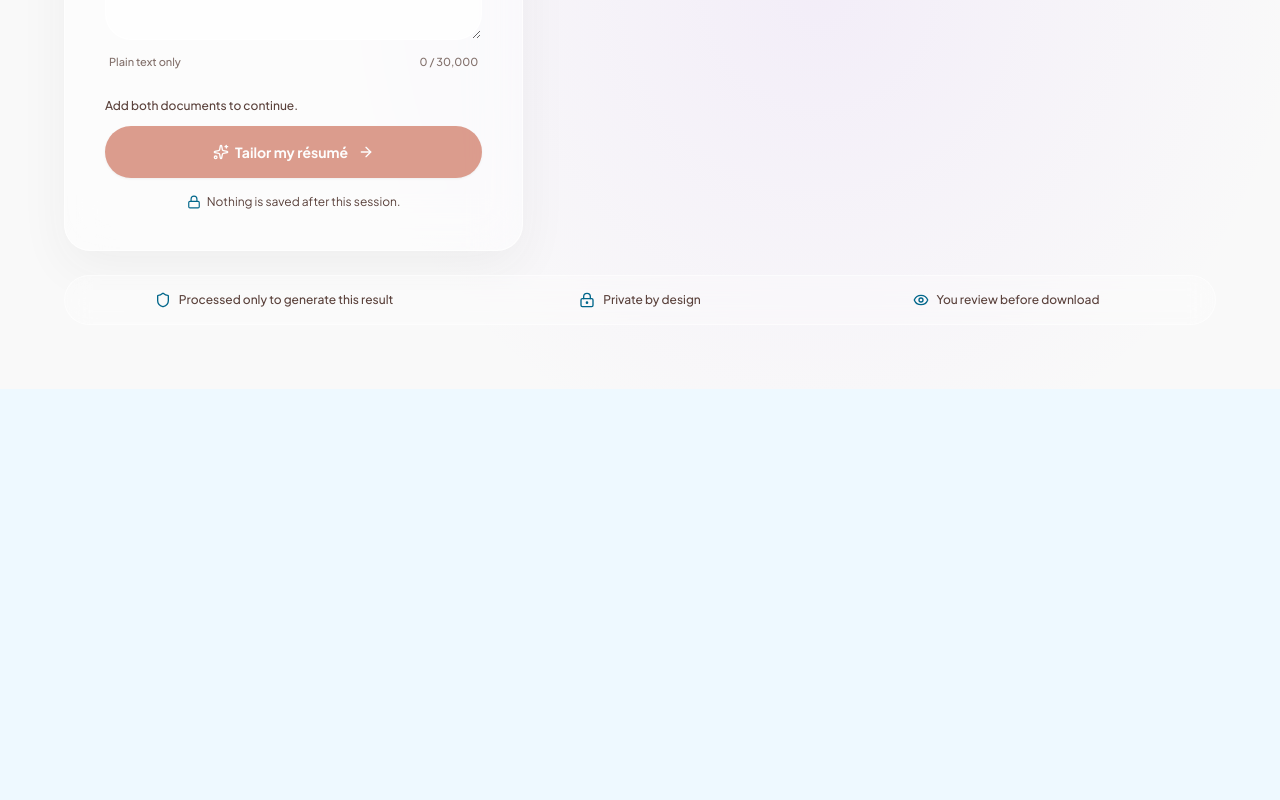
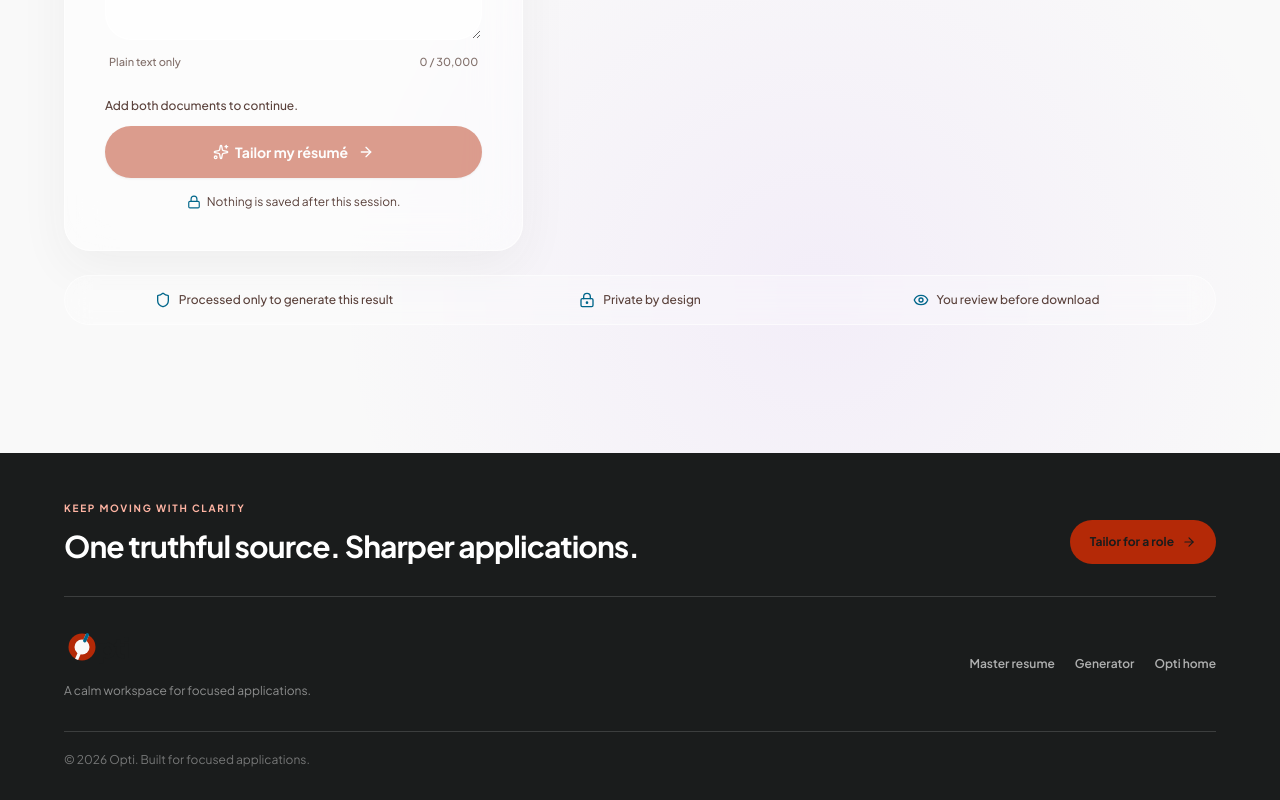
Before and after one commit to Richmano-stack/opti, a Next.js app: page /try in a window 1280 px wide. Shown: the part 1013-1813 px from the top of the page. Before the commit the page ends 1402 px from the top, so only its background shows below. Built offline with nearby package versions, Linux system fonts and the light colour scheme; what @react-pdf/renderer would draw is missing.

Commit message:
fix: render shared footer on guest page

```diff
--- a/src/components/guest/guest-tailoring-workspace.tsx
+++ b/src/components/guest/guest-tailoring-workspace.tsx
@@ -139,6 +139,7 @@ export function GuestTailoringWorkspace() {
 
         <GuestTrustRow />
       </main>
+      <AuthenticatedFooter />
     </div>
   );
 }
```
